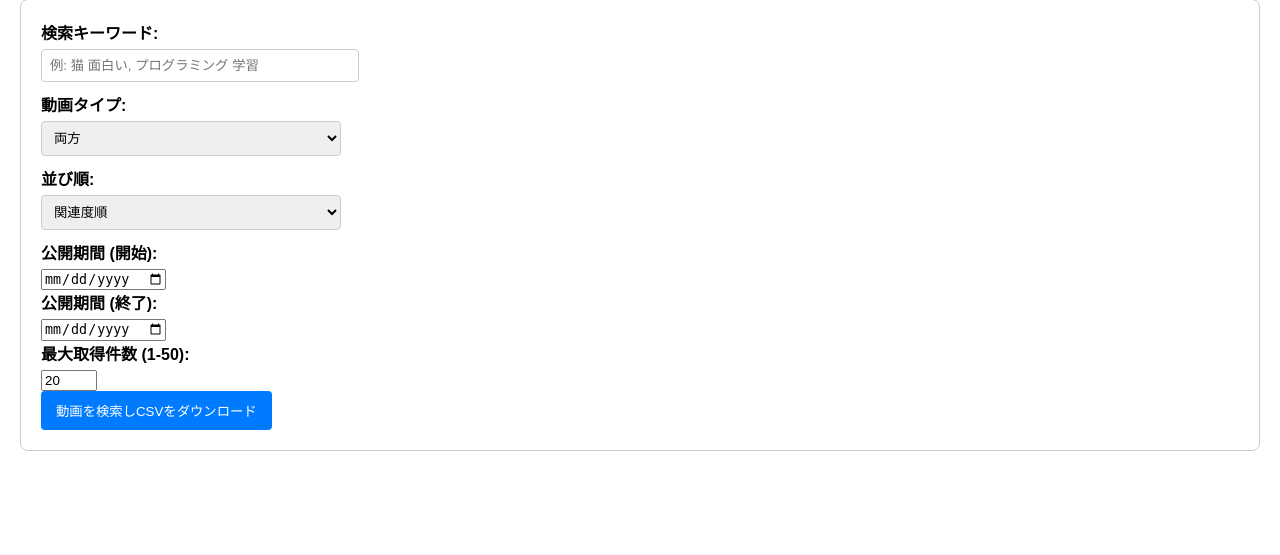
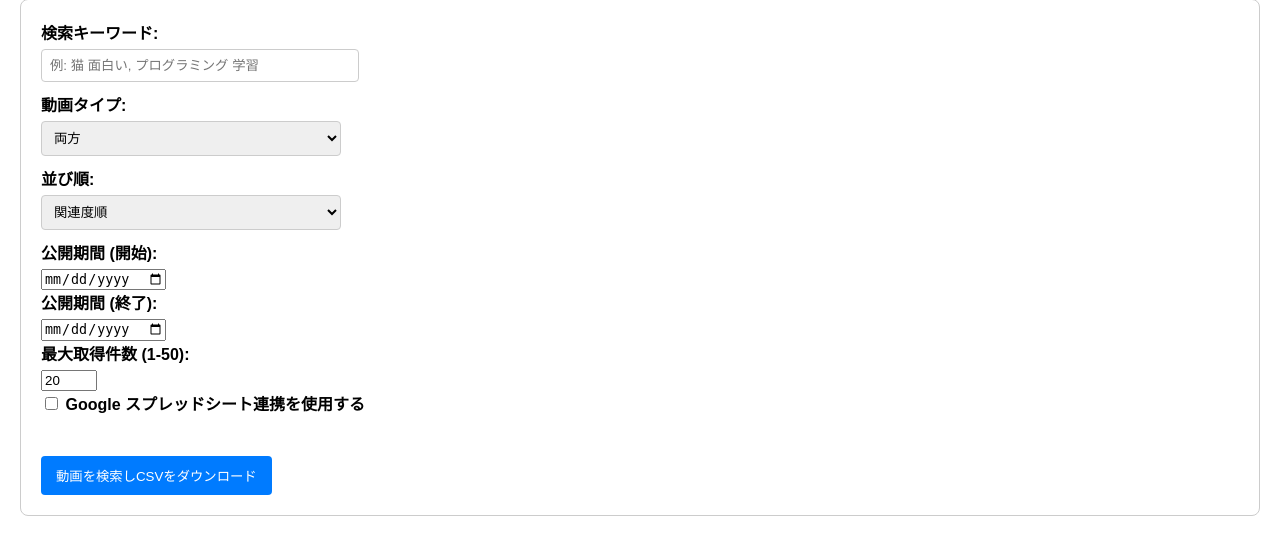
Before and after one commit to karupacch/Youtube-analyzer, a Flask app: page / in a window 1280 px wide. Shown: the part 90-645 px from the top of the page. Run offline with Flask 3, Linux system fonts and the light colour scheme.

Commit message:
Googleスプレッドシートとcsv出力を分けられるように修正

```diff
--- a/app.py
+++ b/app.py
@@ -44,6 +44,7 @@ def search():
     published_after = request.form.get('published_after') # 空の場合もあるのでデフォルト値は設定しない
     published_before = request.form.get('published_before')
     max_results = int(request.form.get('max_results', 20))
+    use_sheets_integration = request.form.get('use_sheets_integration') # チェックボックスの状態を取得
 
     if not query:
         return render_template('index.html', message="検索キーワードを入力してください。", message_type="error")
@@ -64,27 +65,43 @@ def search():
     # Pandas DataFrameに変換
     df = pd.DataFrame(videos)
 
+    if order == 'viewCount':
+        # '再生回数'カラムを数値型に変換します。変換できない値('N/A'など)はNaNになり、fillna(0)で0に置換します。
+        df['再生回数'] = pd.to_numeric(df['再生回数'], errors='coerce').fillna(0)
+        # 再生回数が多い順（降順）にソートします
+        df = df.sort_values(by='再生回数', ascending=False)
+
     # ★Google スプレッドシートへのエクスポート処理★
-    try:
-        spreadsheet_title = f"Youtube_Results_{query}_{video_type}"
-        # スプレッドシートを新規作成し、IDを取得
-        spreadsheet_id = google_sheets_client.create_spreadsheet(spreadsheet_title)
+    if use_sheets_integration == 'on': # チェックボックスがオンの場合
+        try:
+            spreadsheet_title = f"Youtube_Results_{query}_{video_type}"
+            spreadsheet_id = google_sheets_client.create_spreadsheet(spreadsheet_title)
 
-        # データをスプレッドシートに書き込む ('Sheet1!A1' は最初のシートのA1セルから書き込む)
-        google_sheets_client.write_data_to_sheet(spreadsheet_id, 'Sheet1!A1', df)
+            google_sheets_client.write_data_to_sheet(spreadsheet_id, 'Sheet1!A1', df)
 
-        # スプレッドシートのURLを生成し、メッセージとしてユーザーに表示
-        sheets_url = f"https://docs.google.com/spreadsheets/d/{spreadsheet_id}/edit"
-        message = f"検索結果をGoogleスプレッドシートにエクスポートしました: <a href='{sheets_url}' target='_blank'>{sheets_url}</a>"
-        message_type = "success"
+            sheets_url = f"https://docs.google.com/spreadsheets/d/{spreadsheet_id}/edit"
+            message = f"検索結果をGoogleスプレッドシートにエクスポートしました: <a href='{sheets_url}' target='_blank'>{sheets_url}</a>"
+            message_type = "success"
 
-    except Exception as e:
-        print(f"Google スプレッドシートへのエクスポート中にエラーが発生しました: {e}")
-        message = f"Google スプレッドシートへのエクスポートに失敗しました: {e}"
-        message_type = "error"
+        except Exception as e:
+            print(f"Google スプレッドシートへのエクスポート中にエラーが発生しました: {e}")
+            message = f"Google スプレッドシートへのエクスポートに失敗しました: {e}"
+            message_type = "error"
 
-    # CSVダウンロード処理は削除し、スプレッドシートへのエクスポート結果をメッセージとして返す
-    return render_template('index.html', message=message, message_type=message_type)
+        # CSVダウンロード処理は削除し、スプレッドシートへのエクスポート結果をメッセージとして返す
+        return render_template('index.html', message=message, message_type=message_type)
+    else: # チェックボックスがオフの場合（CSVダウンロード）
+        output = io.StringIO()
+        df.to_csv(output, index=False, encoding='utf-8-sig')
+        output.seek(0)
+
+        # CSVファイルをダウンロードとして送信
+        return send_file(
+            io.BytesIO(output.getvalue().encode('utf-8-sig')),
+            mimetype='text/csv',
+            as_attachment=True,
+            download_name=f'youtube_videos_{query}_{video_type}.csv'
+        )
 
 # アプリケーションを実行
 if __name__ == '__main__':
--- /dev/null
+++ b/static/css/index.css
@@ -0,0 +1,39 @@
+body {
+    font-family: sans-serif; margin: 20px;
+}
+
+form {
+    margin-bottom: 30px; padding: 20px; border: 1px solid #ccc; border-radius: 8px;
+}
+
+label {
+    display: block; margin-bottom: 5px; font-weight: bold;
+}
+
+input[type="text"], select {
+    width: 300px; padding: 8px; margin-bottom: 10px; border: 1px solid #ccc; border-radius: 4px;
+}
+
+input[type="radio"] {
+    margin-right: 5px;
+}
+
+button {
+    padding: 10px 15px; background-color: #007bff; color: white; border: none; border-radius: 4px; cursor: pointer;
+}
+
+button:hover {
+    background-color: #0056b3;
+}
+
+.message {
+    margin-top: 20px; padding: 10px; border-radius: 4px;
+}
+
+.error {
+    background-color: #f8d7da; color: #721c24; border: 1px solid #f5c6cb;
+}
+
+.success {
+    background-color: #d4edda; color: #155724; border: 1px solid #c3e6cb;
+}
--- /dev/null
+++ b/static/js/index.js
@@ -0,0 +1,15 @@
+const useSheetsCheckbox = document.getElementById('use_sheets_integration');
+const submitButton = document.getElementById('submit_button');
+
+// チェックボックスの状態に基づいてボタンのテキストを更新する関数
+function updateButtonText() {
+    if (useSheetsCheckbox.checked) {
+        submitButton.textContent = '動画を検索しスプレッドシートに出力';
+    } else {
+        submitButton.textContent = '動画を検索しCSVをダウンロード';
+    }
+}
+
+// ページロード時とチェックボックスの状態が変わった時にボタンのテキストを更新
+updateButtonText(); // 初期表示時の設定
+useSheetsCheckbox.addEventListener('change', updateButtonText);
--- a/templates/index.html
+++ b/templates/index.html
@@ -4,18 +4,7 @@
     <meta charset="UTF-8">
     <meta name="viewport" content="width=device-width, initial-scale=1.0">
     <title>YouTube 動画情報集計サービス</title>
-    <style>
-        body { font-family: sans-serif; margin: 20px; }
-        form { margin-bottom: 30px; padding: 20px; border: 1px solid #ccc; border-radius: 8px; }
-        label { display: block; margin-bottom: 5px; font-weight: bold; }
-        input[type="text"], select { width: 300px; padding: 8px; margin-bottom: 10px; border: 1px solid #ccc; border-radius: 4px; }
-        input[type="radio"] { margin-right: 5px; }
-        button { padding: 10px 15px; background-color: #007bff; color: white; border: none; border-radius: 4px; cursor: pointer; }
-        button:hover { background-color: #0056b3; }
-        .message { margin-top: 20px; padding: 10px; border-radius: 4px; }
-        .error { background-color: #f8d7da; color: #721c24; border: 1px solid #f5c6cb; }
-        .success { background-color: #d4edda; color: #155724; border: 1px solid #c3e6cb; }
-    </style>
+    <link rel="stylesheet" href="{{ url_for('static', filename='css/index.css') }}">
 </head>
 <body>
     <h1>YouTube 動画情報集計サービス</h1>
@@ -52,10 +41,17 @@
         <input type="number" id="max_results" name="max_results" value="20" min="1" max="50">
         <br>
 
-        <button type="submit">動画を検索しCSVをダウンロード</button>
+        <label>
+            <input type="checkbox" id="use_sheets_integration" name="use_sheets_integration">
+            Google スプレッドシート連携を使用する
+        </label>
+        <br><br>
+        <button type="submit" id="submit_button">動画を検索しCSVをダウンロード</button>
     </form>
     {% if message %}
         <div class="message {{ message_type }}">{{ message }}</div>
     {% endif %}
+
+    <script src="{{ url_for('static', filename='js/index.js') }}"></script>
 </body>
 </html>
```
